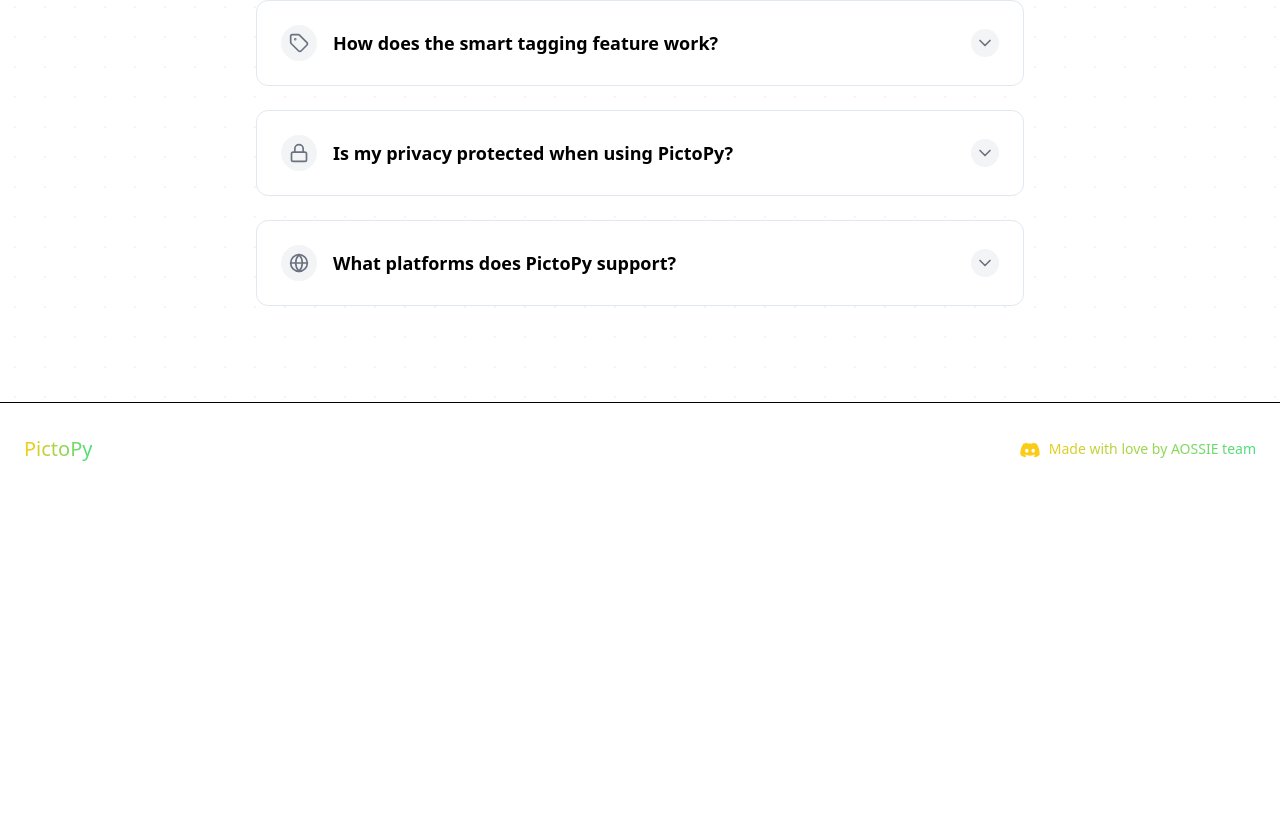
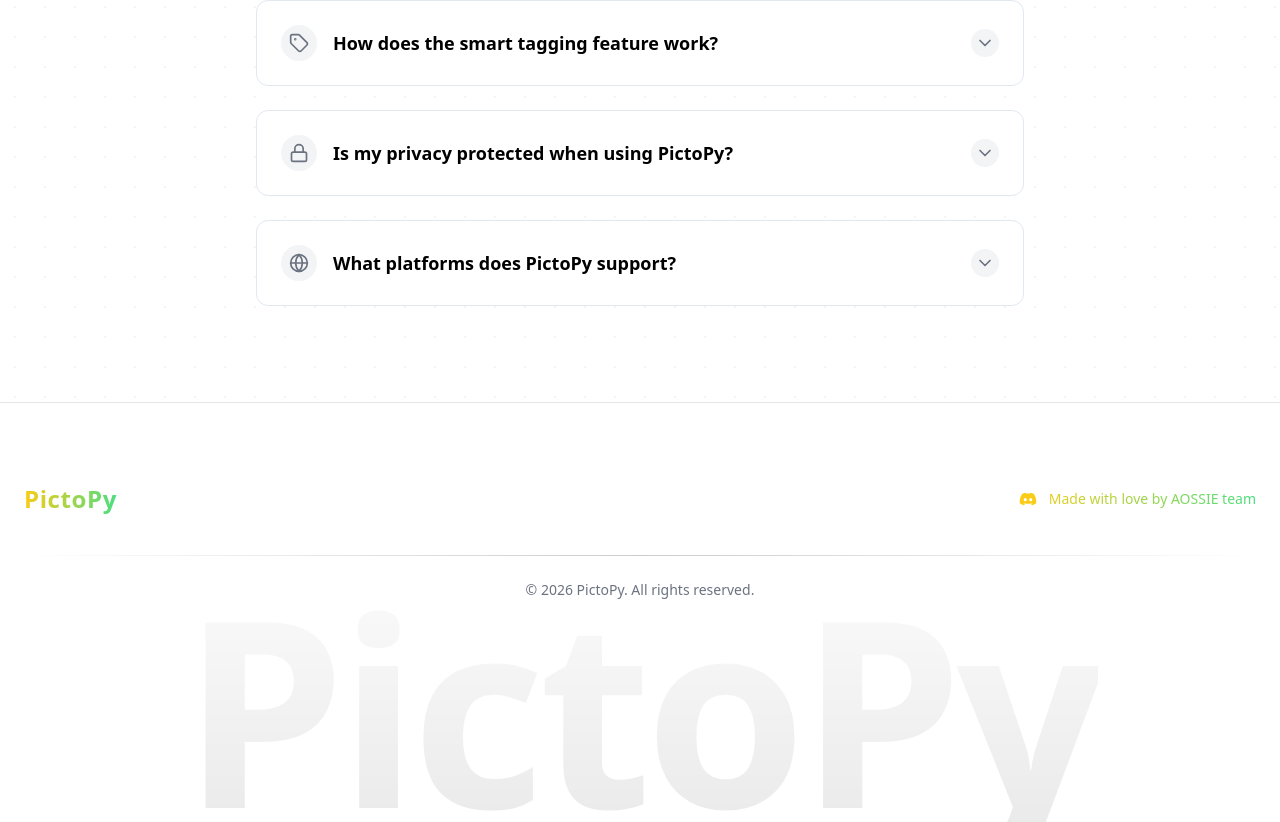
Before and after one commit to AOSSIE-Org/PictoPy-Website, a React (Vite) app: page / in a window 1280 px wide. Shown: the part 2880-3702 px from the top of the page. Before the commit the page ends 3400 px from the top, so only its background shows below. Built offline with nearby package versions, Linux system fonts and the light colour scheme; no server answers.

Commit message:
feat(footer): redesign Footer component with gradient and glow effects

```diff
--- a/src/Pages/Footer/Footer.tsx
+++ b/src/Pages/Footer/Footer.tsx
@@ -1,38 +1,70 @@
-import type React from "react"
-import { FaDiscord } from 'react-icons/fa'  // Import Discord icon from React Icons
+import type React from "react";
+import { FaDiscord } from "react-icons/fa";
 
 const Footer: React.FC = () => {
   return (
-    <footer className="relative bg-white dark:bg-black text-black dark:text-white py-8 overflow-hidden border-t border-black dark:border-white transition-colors duration-300">
-      <div className="relative container mx-auto px-6">
-        <div className="flex justify-between items-center">
-          {/* Left-aligned PictoPy text */}
-          <div className="flex items-center space-x-2">
-            <p className="text-xl font-medium text-transparent bg-clip-text bg-gradient-to-r from-yellow-400 to-green-400 hover:scale-105 transition-all duration-300 ease-in-out">
+    <footer className="relative min-h-[420px] bg-white dark:bg-black text-black dark:text-white overflow-hidden border-t border-black/10 dark:border-white/10 transition-colors duration-500">
+
+      {/* Soft radial glow */}
+      <div className="absolute inset-0 bg-[radial-gradient(circle_at_center,rgba(255,255,255,0.08),transparent_70%)] dark:bg-[radial-gradient(circle_at_center,rgba(255,255,255,0.05),transparent_70%)] pointer-events-none" />
+
+      {/* Big Background Text */}
+      <h1
+        className="
+        absolute
+        bottom-[-80px]
+        left-1/2
+        -translate-x-1/2
+        text-[260px]
+        font-extrabold
+        tracking-tight
+        bg-gradient-to-t
+        from-black/10
+        dark:from-white/10
+        to-transparent
+        bg-clip-text
+        text-transparent
+        select-none
+        pointer-events-none
+        whitespace-nowrap
+      "
+      >
+        PictoPy
+      </h1>
+
+      <div className="relative container mx-auto px-6 pt-20 pb-12 flex flex-col justify-between h-full">
+
+        {/* Top Row */}
+        <div className="flex flex-col md:flex-row justify-between items-center gap-6">
+
+          {/* Logo */}
+          <p className="text-2xl font-semibold tracking-wide text-transparent bg-clip-text bg-gradient-to-r from-yellow-400 to-green-400 hover:scale-105 transition-transform duration-300">
             PictoPy
           </p>
-          </div>
 
-          {/* Right-aligned Discord Icon and "Made with love" text */}
-          <div className="flex items-center space-x-2">
+          {/* Discord Link */}
           <a
             href="https://discord.com/channels/1022871757289422898/1311271974630330388"
             target="_blank"
             rel="noopener noreferrer"
-              className="text-sm font-medium text-transparent bg-clip-text bg-gradient-to-r from-yellow-400 to-green-400 hover:bg-gradient-to-r hover:from-yellow-500 hover:to-green-500 transition duration-300 ease-in-out"
+            className="flex items-center gap-3 text-sm font-medium text-transparent bg-clip-text bg-gradient-to-r from-yellow-400 to-green-400 hover:opacity-80 transition-all duration-300"
           >
-              <FaDiscord className="inline-block mr-2 text-yellow-400 hover:text-green-400 transition duration-300 ease-in-out transform scale-150" /> {/* Scale it to 1.5x */}
-              <span>Made with love by AOSSIE team</span>
+            <FaDiscord className="text-yellow-400 dark:text-green-400 text-lg transition-transform duration-300 hover:scale-110" />
+            Made with love by AOSSIE team
           </a>
         </div>
+
+        {/* Divider */}
+        <div className="mt-10 h-px w-full bg-gradient-to-r from-transparent via-black/20 dark:via-white/20 to-transparent" />
+
+        {/* Bottom Copyright */}
+        <div className="mt-6 text-center text-sm text-gray-500 dark:text-gray-400">
+          © {new Date().getFullYear()} PictoPy. All rights reserved.
         </div>
 
-        <div className="mt-4 text-center border-t border-white pt-2">
-          {/* You can add any content here if needed */}
-        </div>
       </div>
     </footer>
-  )
-}
+  );
+};
 
-export default Footer
+export default Footer;
```
Also changed, not shown: 1 other file (tests, documents, lock files or other folders). Lines whose indentation alone changed are shown as unchanged.
